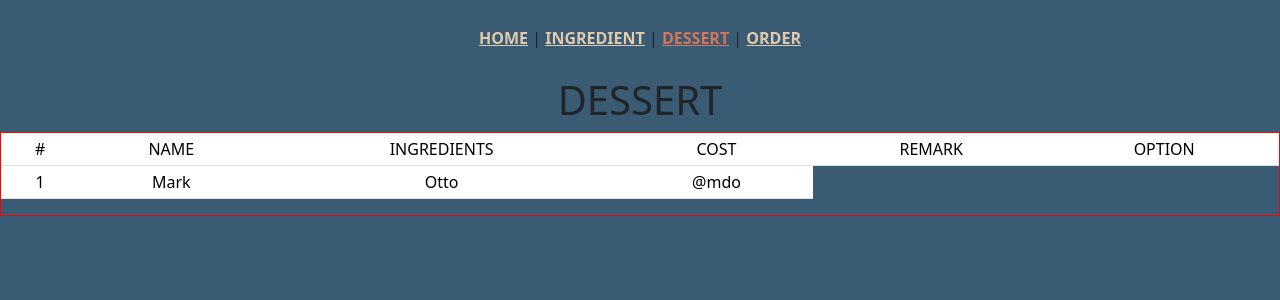
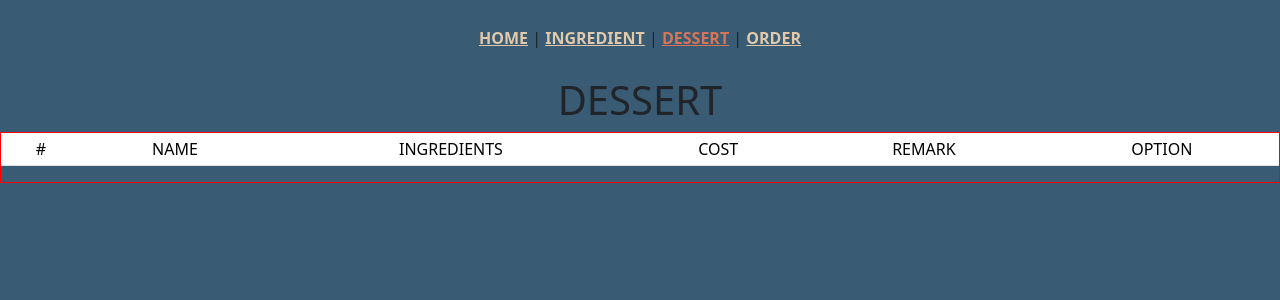
Before and after one commit to hypons111/RURI, a Vue app in the folder frontend/: page /#/dessert in a window 1280 px wide. Shown: the top 300 px of the page. Built offline with nearby package versions, Linux system fonts and the light colour scheme.

Commit message:
frontend added query all ingredients api, but CORS.

```diff
--- a/frontend/src/assets/js/api.js
+++ b/frontend/src/assets/js/api.js
@@ -1,13 +1,14 @@
-function API (name) {
+function API(name) {
   if (name === '' || !name) {
     return '404'
   }
-  const api = {
+  const HEROKU_URL = "https://ruri-7e39a394056b.herokuapp.com";
+  const apis = {
     getAllIngredients: '/getAllIngredients', /* 全部材料 */
     getAllDesserts: '/getAllDesserts', /* 全部甜品 */
     getAllOrders: '/getAllOrders' /* 全部訂單 */
   }
-  return api[name]
+  return HEROKU_URL + apis[name];
 }
 
 export default API
--- a/frontend/src/components/DataTable.vue
+++ b/frontend/src/components/DataTable.vue
@@ -4,27 +4,20 @@
       <thead>
         <tr>
           <th v-for="item in tableHeaderArray" :key="item">
-          {{ item }}
-        </th>
+            {{ item }}
+          </th>
         </tr>
       </thead>
-      <tbody>
-        <tr>
-          <th scope="row">1</th>
-          <td>Mark</td>
-          <td>Otto</td>
-          <td>@mdo</td>
-        </tr>
-      </tbody>
+      <tbody></tbody>
     </table>
   </div>
 </template>
 
 <script setup>
 const props = defineProps({
-  tableHeaderArray: Array
-})
-const tableHeaderArray = props.tableHeaderArray
+  tableHeaderArray: Array,
+});
+const tableHeaderArray = props.tableHeaderArray;
 </script>
 
 <style>
--- a/frontend/src/main.js
+++ b/frontend/src/main.js
@@ -5,4 +5,6 @@ import store from './store'
 import 'bootstrap/dist/css/bootstrap.min.css'
 import './assets/css/reset.css'
 
+
+
 createApp(App).use(store).use(router).mount('#app')
--- a/frontend/src/views/IngredientVue.vue
+++ b/frontend/src/views/IngredientVue.vue
@@ -1,6 +1,7 @@
 <template>
   <div class="ingredient">
     <h1>INGREDIENT</h1>
+    <button @click="getAllIngredients()">QUERY</button>
     <SearchBar
       :tableHeaderArray="tableHeaderArray"
       :getRequestData="getRequestData"
@@ -13,6 +14,8 @@
 import DataTable from "@/components/DataTable.vue";
 import SearchBar from "@/components/SearchBar.vue";
 import { ref } from "vue";
+import API from "../assets/js/api";
+import axios from "axios";
 
 const tableHeaderArray = ref([
   "#",
@@ -28,6 +31,11 @@ const requestData = ref({});
 function getRequestData(data) {
   requestData.value = data;
 }
+function getAllIngredients() {
+  axios.get(API("getAllIngredients")).then((response) => {
+    console.log(response);
+  });
+}
 </script>
 
 <style></style>
```
Also changed, not shown: 2 other files (tests, documents, lock files or other folders).
